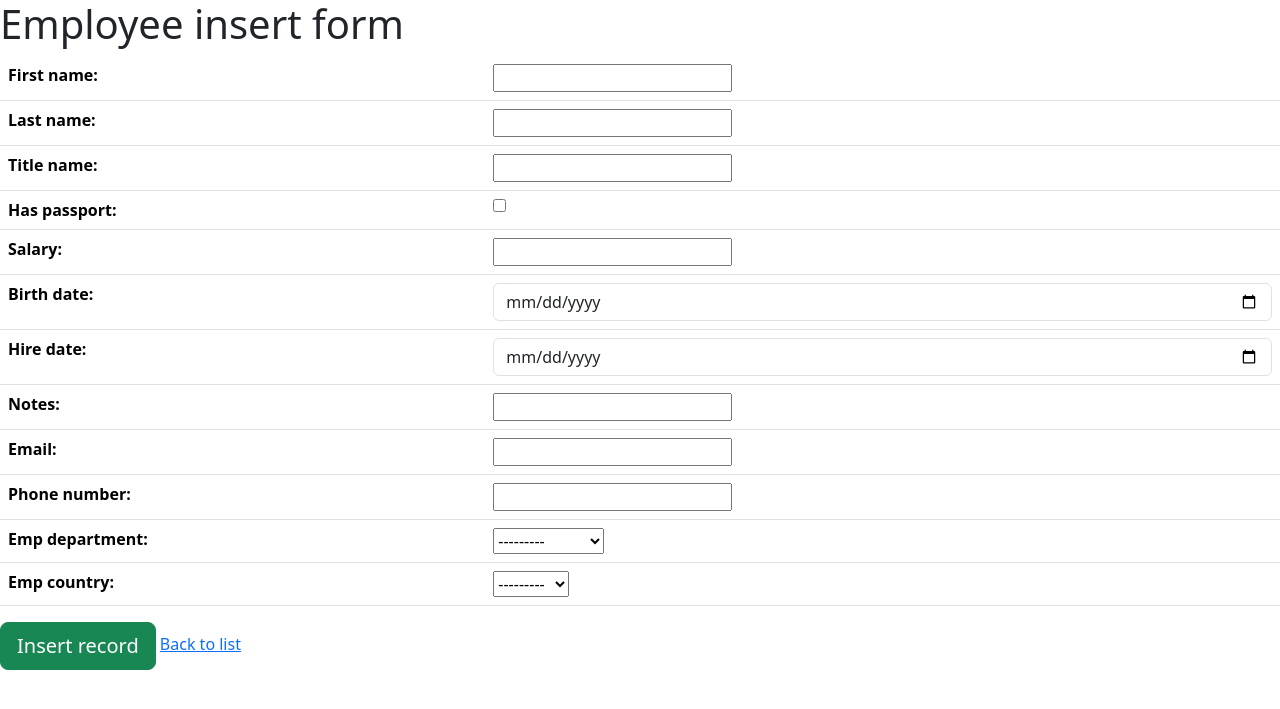
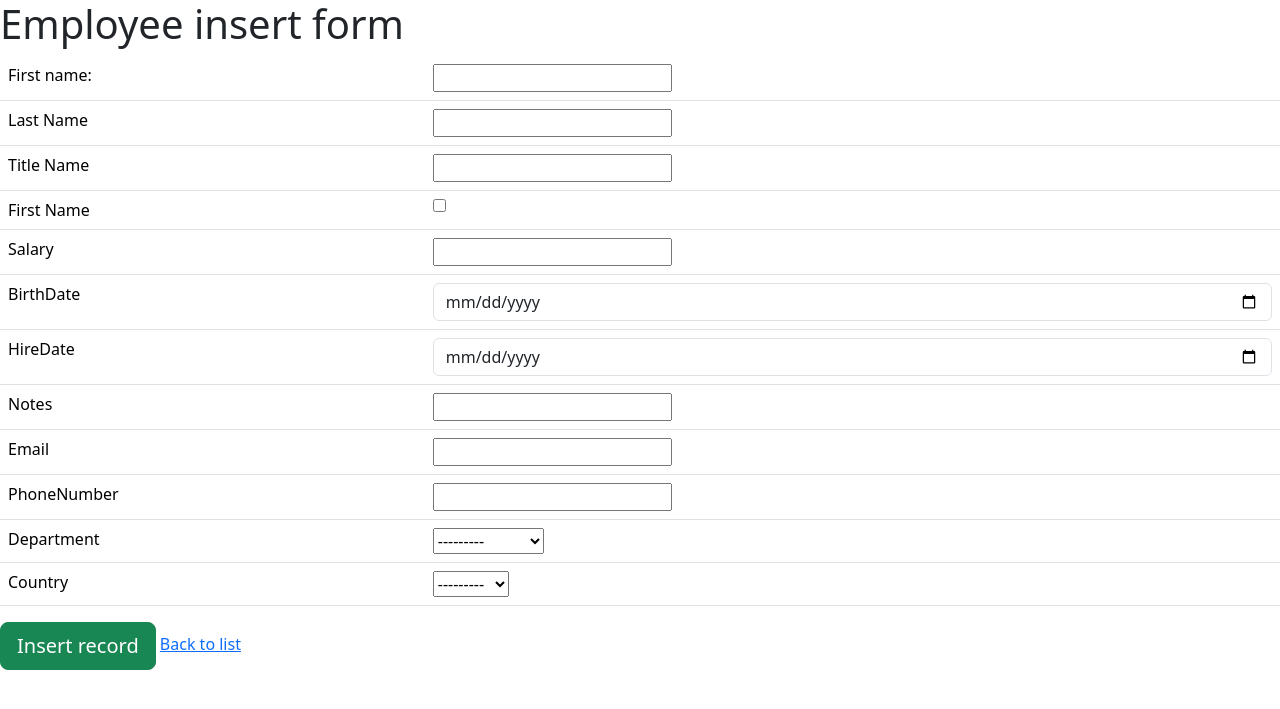
Before and after one commit to Cristianoaf81GIT/django5_course, a Django app: page /PayRollApp/EmployeeInsert in a window 1280 px wide. Shown: the top 709 px of the page. Run offline with Django 5.2, Linux system fonts and the light colour scheme; data comes from the database, SQL or seed files in the repository.

Commit message:
feat(PayRollApp): rendering form control manually
Closes #main

```diff
--- a/CrudOperationsExample/templates/PayRollApp/EmployeeInsert.html
+++ b/CrudOperationsExample/templates/PayRollApp/EmployeeInsert.html
@@ -1,32 +1,98 @@
 <html>
-
   <head>
-  <meta name="viewport" content="width=device-width, initial-scale=1">
+    <meta name="viewport" content="width=device-width, initial-scale=1" />
     <title>create employee</title>
-  <link href="https://cdn.jsdelivr.net/npm/bootstrap@5.3.3/dist/css/bootstrap.min.css" rel="stylesheet"
-    integrity="sha384-QWTKZyjpPEjISv5WaRU9OFeRpok6YctnYmDr5pNlyT2bRjXh0JMhjY6hW+ALEwIH" crossorigin="anonymous" />
+    <link
+      href="https://cdn.jsdelivr.net/npm/bootstrap@5.3.3/dist/css/bootstrap.min.css"
+      rel="stylesheet"
+      integrity="sha384-QWTKZyjpPEjISv5WaRU9OFeRpok6YctnYmDr5pNlyT2bRjXh0JMhjY6hW+ALEwIH"
+      crossorigin="anonymous"
+    />
   </head>
 
   <body>
     <h1>Employee insert form</h1>
     <form method="post">
       <table class="table">
-      {{form.as_table}}
+        <tr>
+          <td>First name:</td>
+          <td>{{form.first_name}}</td>
+        </tr>
+        <tr>
+          <td>Last Name</td>
+          <td>{{form.last_name}}</td>
+        </tr>
+        <tr>
+          <td>Title Name</td>
+          <td>{{form.title_name}}</td>
+        </tr>
+        <tr>
+          <td>First Name</td>
+          <td>{{form.has_passport}}</td>
+        </tr>
+        <tr>
+          <td>Salary</td>
+          <td>{{form.salary}}</td>
+        </tr>
+        <tr>
+          <td>BirthDate</td>
+          <td>{{form.birth_date}}</td>
+        </tr>
+        <tr>
+          <td>HireDate</td>
+          <td>{{form.hire_date}}</td>
+        </tr>
+        <tr>
+          <td>Notes</td>
+          <td>{{form.notes}}</td>
+        </tr>
+        <tr>
+          <td>Email</td>
+          <td>{{form.email}}</td>
+        </tr>
+        <tr>
+          <td>PhoneNumber</td>
+          <td>{{form.phone_number}}</td>
+        </tr>
+        <tr>
+          <td>Department</td>
+          <td>{{form.emp_department}}</td>
+        </tr>
+        <tr>
+          <td>Country</td>
+          <td>{{form.emp_country}}</td>
+        </tr>
       </table>
       {% csrf_token %}
-    <input type="submit" value="Insert record" name="" class="btn btn-success btn-lg" />
+      <input
+        type="submit"
+        value="Insert record"
+        name=""
+        class="btn btn-success btn-lg"
+      />
       <a href="{% url 'EmployeeList' %}">Back to list</a>
     </form>
 
-  <script src="https://cdn.jsdelivr.net/npm/bootstrap@5.3.3/dist/js/bootstrap.bundle.min.js"
+    <script
+      src="https://cdn.jsdelivr.net/npm/bootstrap@5.3.3/dist/js/bootstrap.bundle.min.js"
       integrity="sha384-YvpcrYf0tY3lHB60NNkmXc5s9fDVZLESaAA55NDzOxhy9GkcIdslK1eN7N6jIeHz"
-    crossorigin="anonymous"></script>
-  <script src="https://cdn.jsdelivr.net/npm/@popperjs/core@2.11.8/dist/umd/popper.min.js"
+      crossorigin="anonymous"
+    ></script>
+    <script
+      src="https://cdn.jsdelivr.net/npm/@popperjs/core@2.11.8/dist/umd/popper.min.js"
       integrity="sha384-I7E8VVD/ismYTF4hNIPjVp/Zjvgyol6VFvRkX/vR+Vc4jQkC+hVqc2pM8ODewa9r"
-    crossorigin="anonymous"></script>
-  <script src="https://cdn.jsdelivr.net/npm/bootstrap@5.3.3/dist/js/bootstrap.min.js"
+      crossorigin="anonymous"
+    ></script>
+    <script
+      src="https://cdn.jsdelivr.net/npm/bootstrap@5.3.3/dist/js/bootstrap.min.js"
       integrity="sha384-0pUGZvbkm6XF6gxjEnlmuGrJXVbNuzT9qBBavbLwCsOGabYfZo0T0to5eqruptLy"
-    crossorigin="anonymous"></script>
+      crossorigin="anonymous"
+    ></script>
+
+    <script
+      src="https://cdn.jsdelivr.net/npm/bootstrap@5.3.3/dist/js/bootstrap.min.js"
+      integrity="sha384-0pUGZvbkm6XF6gxjEnlmuGrJXVbNuzT9qBBavbLwCsOGabYfZo0T0to5eqruptLy"
+      crossorigin="anonymous"
+    ></script>
   </body>
-
 </html>
```
Lines whose indentation alone changed are shown as unchanged.
